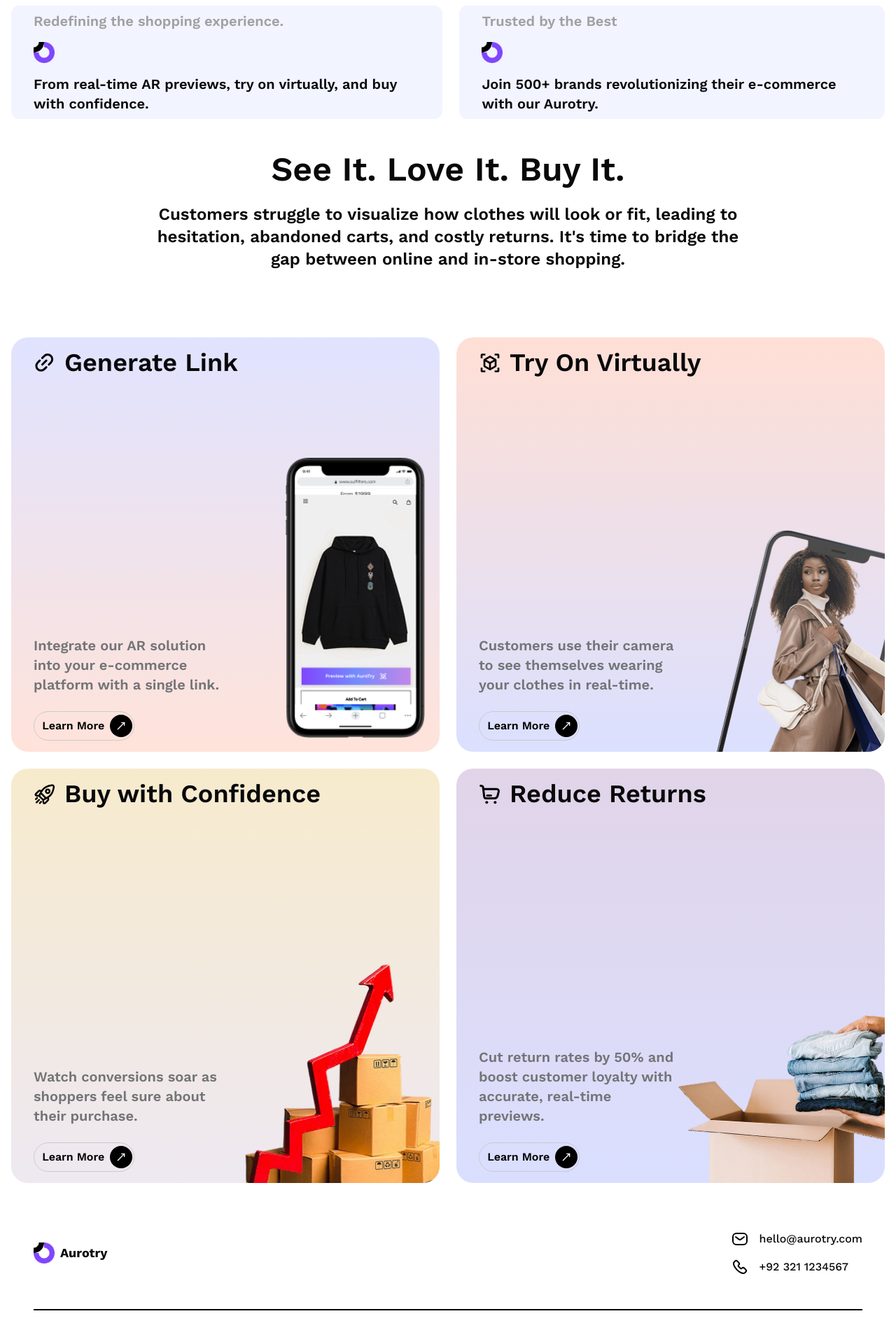
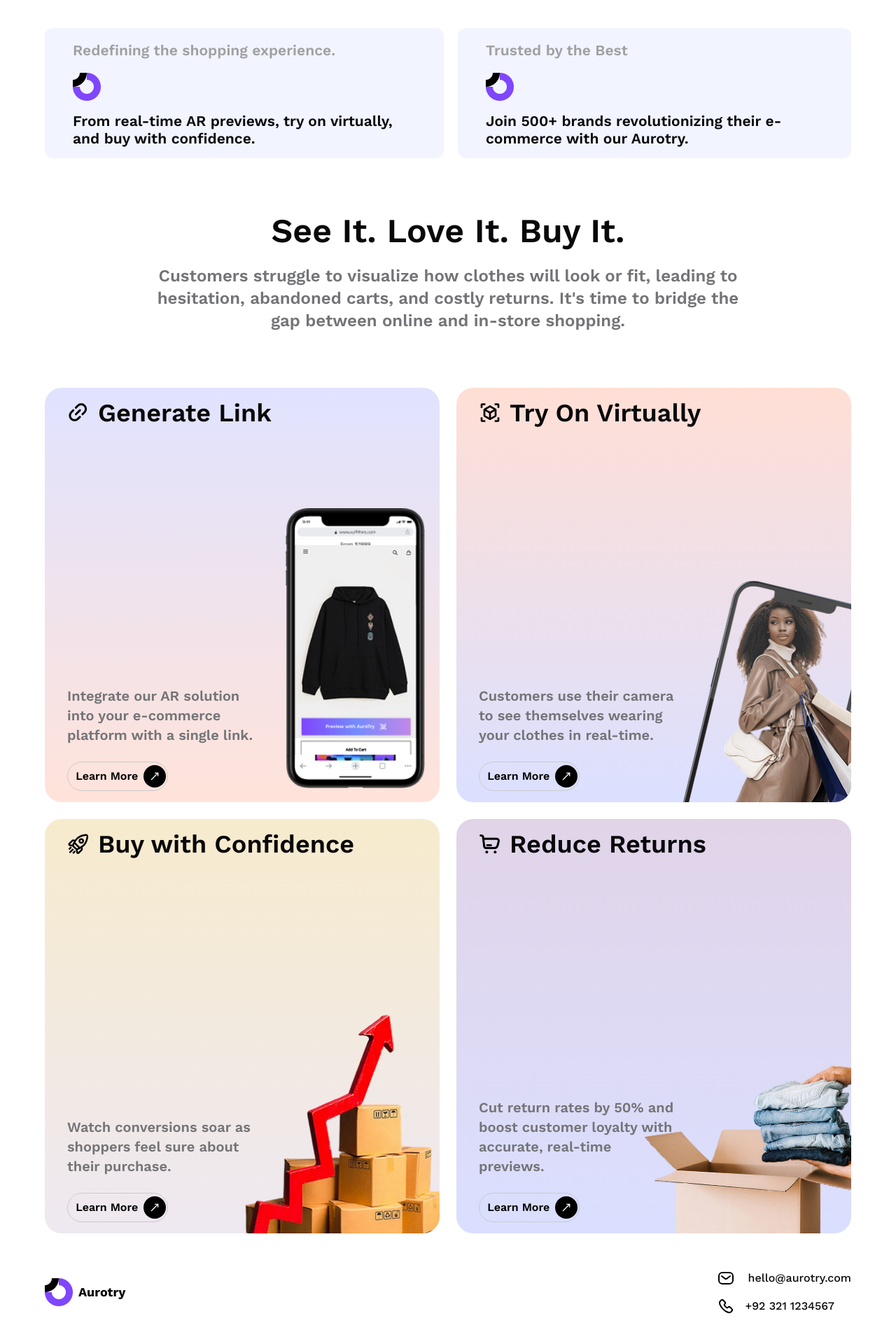
Before and after one commit to GHULAM-1/aurotry, a Next.js app: page / in a window 1280 px wide. Shown: the top 1920 px of the page at 70% size. Built offline with nearby package versions, Linux system fonts and the light colour scheme.

Commit message:
fix: update padding and dimensions for footer and section components for improved layout

```diff
--- a/components/footer/footer.tsx
+++ b/components/footer/footer.tsx
@@ -8,7 +8,7 @@ import { MoveRight } from "lucide-react";
 
 const Footer = () => {
   return (
-    <div className="py-3 px-4 sm:px-6 md:px-12">
+    <div className="py-3 px-4 sm:px-6 md:px-16">
       <div className="flex flex-col gap-y-8 md:gap-y-12">
         <div className="flex flex-col md:flex-row md:items-center justify-between gap-y-4">
           <Link href="#" className="flex items-center gap-x-2">
@@ -16,14 +16,14 @@ const Footer = () => {
               <Image
                 src="/assets/images/logo.png"
                 alt=""
-                height={30}
-                width={30}
+                height={40}
+                width={40}
               />
             </div>
             <div className="text-lg font-bold">Aurotry</div>
           </Link>
           <div className="flex flex-col gap-y-4">
-            <div className="flex items-center text-base gap-x-4 font-medium">
+            <div className="flex items-center text-base gap-x-5 font-medium">
               <MailIcon />
               <div>hello@aurotry.com</div>
             </div>
@@ -50,7 +50,7 @@ const Footer = () => {
           </div>
           <div className="w-full md:w-1/3">
             <div className="flex flex-col sm:flex-row justify-between gap-y-8 sm:gap-y-0">
-              <div className="flex flex-col gap-y-5 text-xl font-semibold text-[#737477]">
+              <div className="flex flex-col gap-y-4 text-xl font-semibold text-[#737477]">
                 <Link href="#">Home</Link>
                 <Link href="#">How it works</Link>
                 <Link href="#">Features</Link>
--- a/components/section-2-card.tsx
+++ b/components/section-2-card.tsx
@@ -7,18 +7,18 @@ interface SectionTwoCardProps {
 }
 const SectionTwoCard = ({ title, description }: SectionTwoCardProps) => {
   return (
-    <div className="py-2 px-8 bg-[#E6E9FF80] rounded-xl">
+    <div className="py-4 px-10 bg-[#E6E9FF80] rounded-xl">
       <div className="flex flex-col gap-y-4">
-        <div className="text-xl font-semibold text-[#A0A0A2]">{title}</div>
+        <div className="text-[1.313rem] font-semibold text-[#A0A0A2]">{title}</div>
         <div className="">
           <Image
             src="/assets/images/logo.png"
             alt="logo"
-            height={30}
-            width={30}
+            height={40}
+            width={40}
           />
         </div>
-        <div className="text-xl font-semibold">{description}</div>
+        <div className="text-[1.313rem] leading-[1.575rem] font-semibold">{description}</div>
       </div>
     </div>
   );
--- a/components/section-2/section-2.tsx
+++ b/components/section-2/section-2.tsx
@@ -3,8 +3,8 @@ import SectionTwoCard from "../section-2-card";
 
 const SectionTwo = () => {
   return (
-    <div className="my-2 mx-4">
-      <div className="flex flex-col md:flex-row gap-6">
+    <div className="py-10 px-16">
+      <div className="flex flex-col md:flex-row gap-5">
         <SectionTwoCard
           title="Redefining the shopping experience."
           description="From real-time AR previews, try on virtually, and buy with confidence. "
--- a/components/section-3/section-3-content.tsx
+++ b/components/section-3/section-3-content.tsx
@@ -8,7 +8,7 @@ import ArIcon from "../../public/icons/ar-icon";
 
 const SectionThreeContent = () => {
   return (
-    <div className="m-4">
+    <div className="px-16">
       <div className="grid grid-cols-1  md:grid-cols-2  gap-6">
         <SectionThreeCard
           title="Generate Link"
--- a/components/section-3/section-3-header.tsx
+++ b/components/section-3/section-3-header.tsx
@@ -1,8 +1,8 @@
 const SectionThreeHeader = () => {
   return (
     <div className="flex flex-col items-center justify-center text-center px-4 sm:px-8 md:px-16 lg:px-24 xl:px-52">
-      <h2 className="text-3xl sm:text-4xl md:text-5xl font-semibold mb-4 md:mb-6">See It. Love It. Buy It.</h2>
-      <p className="text-lg sm:text-xl md:text-2xl font-semibold max-w-4xl">
+      <h2 className="text-5xl sm:text-4xl md:text-5xl font-semibold mb-4 md:mb-6">See It. Love It. Buy It.</h2>
+      <p className="text-[1.68rem] leading-[2.025rem] text-[#737477] sm:text-xl md:text-2xl font-semibold max-w-4xl">
         Customers struggle to visualize how clothes will look or fit, leading to hesitation, abandoned carts, and costly
         returns. It&apos;s time to bridge the gap between online and in-store shopping.
       </p>
--- a/public/icons/call-icon.tsx
+++ b/public/icons/call-icon.tsx
@@ -12,7 +12,7 @@ const CallIcon = () => {
       <path
         d="M19.0621 20.2183C17.1077 22.1726 12.1028 20.3363 7.88327 16.1167C3.66372 11.8972 1.82739 6.89227 3.7817 4.93795L5.06847 3.65118C5.9568 2.76286 7.42054 2.78634 8.33784 3.70363L10.3309 5.69672C11.2482 6.61401 11.2717 8.07776 10.3834 8.96609L10.107 9.24247C9.62737 9.72209 9.58045 10.4958 10.0261 11.0359C10.456 11.5568 10.9194 12.0756 11.4219 12.5781C11.9244 13.0806 12.4432 13.544 12.9641 13.9739C13.5042 14.4196 14.2779 14.3726 14.7575 13.893L15.0339 13.6166C15.9222 12.7283 17.386 12.7518 18.3033 13.6691L20.2964 15.6622C21.2137 16.5795 21.2371 18.0432 20.3488 18.9315L19.0621 20.2183Z"
         stroke="black"
-        stroke-width="2"
+        strokeWidth="2"
       />
     </svg>
   );
--- a/public/icons/cart-icon.tsx
+++ b/public/icons/cart-icon.tsx
@@ -12,15 +12,15 @@ const CartIcon = () => {
       <path
         d="M2.66699 4.5L4.06614 4.77983C5.21547 5.0097 6.07997 5.96309 6.1966 7.12937L6.40033 9.16667M6.40033 9.16667L7.71845 20.1511C7.87928 21.4913 9.01625 22.5 10.3661 22.5H22.3567C24.4981 22.5 26.3647 21.0426 26.884 18.9652L28.381 12.9771C28.8649 11.0416 27.401 9.16667 25.4059 9.16667H6.40033Z"
         stroke="black"
-        stroke-width="3"
-        stroke-linecap="round"
+        strokeWidth="3"
+        strokeLinecap="round"
       />
       <path
         d="M17.3333 18.5H12"
         stroke="black"
-        stroke-width="3"
-        stroke-linecap="round"
-        stroke-linejoin="round"
+        strokeWidth="3"
+        strokeLinecap="round"
+        strokeLinejoin="round"
       />
       <circle cx="11.334" cy="28.167" r="2" fill="black" />
       <circle cx="23.334" cy="28.167" r="2" fill="black" />
--- a/public/icons/link-icon.tsx
+++ b/public/icons/link-icon.tsx
@@ -12,15 +12,15 @@ const LinkIcon = () => {
       <path
         d="M21.8856 18.8041L24.714 15.9756C27.3175 13.3721 27.3175 9.15104 24.714 6.54754V6.54754C22.1105 3.94405 17.8894 3.94405 15.286 6.54754L12.4575 9.37597M18.1144 22.5753L15.286 25.4037C12.6825 28.0072 8.46136 28.0072 5.85786 25.4037V25.4037C3.25437 22.8002 3.25437 18.5791 5.85786 15.9756L8.68629 13.1472"
         stroke="black"
-        stroke-width="3"
-        stroke-linecap="round"
+        strokeWidth="3"
+        strokeLinecap="round"
       />
       <path
         d="M18.1149 13.1473L12.458 18.8042"
         stroke="black"
-        stroke-width="3"
-        stroke-linecap="round"
-        stroke-linejoin="round"
+        strokeWidth="3"
+        strokeLinecap="round"
+        strokeLinejoin="round"
       />
     </svg>
   );
--- a/public/icons/mail-icon.tsx
+++ b/public/icons/mail-icon.tsx
@@ -16,14 +16,14 @@ const MailIcon = () => {
         height="16"
         rx="5"
         stroke="black"
-        stroke-width="2"
+        strokeWidth="2"
       />
       <path
         d="M6 9L10.8 12.6C11.5111 13.1333 12.4889 13.1333 13.2 12.6L18 9"
         stroke="black"
-        stroke-width="2"
-        stroke-linecap="round"
-        stroke-linejoin="round"
+        strokeWidth="2"
+        strokeLinecap="round"
+        strokeLinejoin="round"
       />
     </svg>
   );
```
